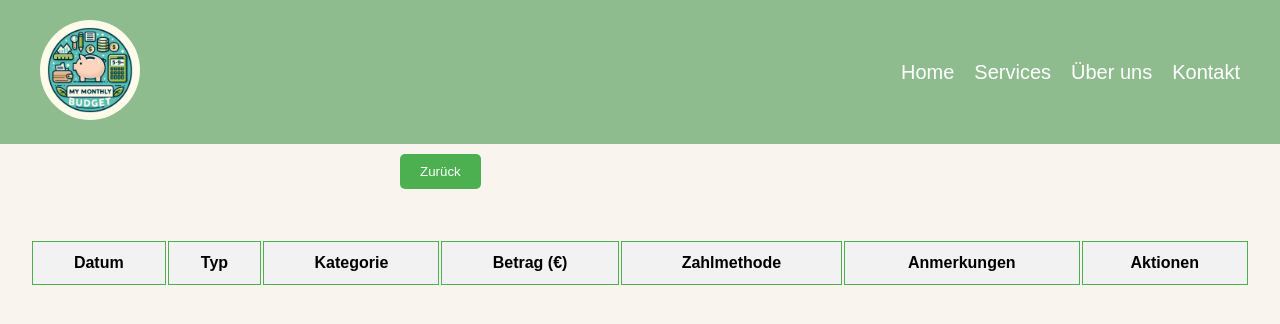
After one commit to julsboss/BudgetFinanz-Planer, a PHP site: page /public/subpages/CashflowOverview.html in a window 1280 px wide. The commit adds this page. Shown: the top 324 px of the page. Run offline with PHP 8.4, Linux system fonts and the light colour scheme; lists and menus that the app fills with data are empty.

Commit message:
cashflowOverview PUT

```diff
--- /dev/null
+++ b/mosbach-tasks-web-main/public/css/CashlowOverview.css
@@ -0,0 +1,53 @@
+
+/* Cashflow Tabelle */
+.cashflow-table {
+    width: 100%;
+    margin-top: 20px;
+}
+
+.cashflow-table table {
+    width: 100%;
+    border-collapse: collapse; /* Setze die Zellen auf ein klassisches Layout */
+    text-align: left;
+}
+
+.cashflow-table th, .cashflow-table td {
+    padding: 12px;
+    border: 1px solid #4CAF50; /* Klassischer Rand zwischen den Zellen */
+}
+
+/* Tabellenkopf */
+.cashflow-table th {
+    background-color: #f2f2f2;
+    font-weight: bold;
+}
+
+/* Zellen */
+.cashflow-table td {
+    background-color: #fff;
+}
+
+/* Aktions-Buttons */
+.cashflow-table .edit-button, .cashflow-table .delete-button {
+    padding: 5px 10px;
+    margin-right: 5px;
+    border: none;
+    cursor: pointer;
+}
+
+.cashflow-table .edit-button {
+    background-color: #4CAF50;
+    color: white;
+}
+
+.cashflow-table .delete-button {
+    background-color: #f44336;
+    color: white;
+}
+
+/* Zusammenfassungsbereich */
+.summary {
+    margin-top: 30px;
+    font-size: 18px;
+    text-align: left;
+}
--- a/mosbach-tasks-web-main/public/css/styleAddCashflow.css
+++ b/mosbach-tasks-web-main/public/css/styleAddCashflow.css
@@ -46,6 +46,17 @@ body {
     box-shadow: 0 0 10px rgba(0, 0, 0, 0.1);
     border-radius: 8px;
 }
+.container-CashlowOverview{
+
+    max-width: 1400px; /* Breiter Container */
+    margin: 0;
+    padding: 30px;
+    display: flex; /* Ändern Sie das Layout auf Flexbox */
+    flex-direction: column; /* Elemente in einer Spalte anordnen */
+    align-items: center; /* Zentriere die Elemente */
+    gap: 20px; /* Abstand zwischen den Abschnitten */
+
+}
 
 h1 {
     text-align: center;
@@ -73,13 +84,21 @@ h1 {
 }
 
 button {
-    width: 100%;
+    width: auto;
     padding: 10px;
     background-color: darkseagreen;
     color: white;
     border: none;
+    padding: 10px 20px;
     border-radius: 4px;
     cursor: pointer;
+}
+
+.button-container {
+    display: flex;
+    justify-content: space-between; /* Platzierung der Buttons auf gegenüberliegenden Seiten */
+    margin-top: 20px;
+    padding: 0 20px;
 }
 .custom-full-width {
     width: 40%; /* Setzt die Breite des Buttons auf 100% des übergeordneten Elements */
@@ -123,20 +142,34 @@ button:hover {
     color:#ccc ;
 
 }
-button.back-button {
-    background-color: #f8f8f8;
-    color: #4CAF50;
-    border: 1px solid #4CAF50;
-    padding: 10px;
+.back-button {
+    background-color: #4CAF50;
+    color: white;
+    border: none;
+    padding: 10px 20px;
     border-radius: 5px;
     cursor: pointer;
-    transition: background-color 0.3s, color 0.3s;
+    width: auto;
 }
 
-button.back-button:hover {
-    background-color: #4CAF50;
+.back-button:hover {
+    background-color: #45a049;
+}
+
+.next-button {
+    background-color: #4CAF50; /* Gleiche Farbe wie der "Zurück"-Button */
     color: white;
+    border: none;
+    padding: 10px 20px;
+    border-radius: 5px;
+    cursor: pointer;
+    width: auto;
 }
+
+.next-button:hover {
+    background-color: #45a049;
+}
+
 .month-nav ul {
     list-style-type: none;
     padding: 0;
@@ -169,6 +202,8 @@ h2 {
 .content {
     margin-top: 10px;
 }
+
+
 .report-section {
     border: 1px solid #ccc; /* Rahmen für jeden Bereich */
     border-radius: 5px; /* Abgerundete Ecken */
--- a/mosbach-tasks-web-main/public/js/AddCashflowV2.js
+++ b/mosbach-tasks-web-main/public/js/AddCashflowV2.js
@@ -95,6 +95,9 @@ function updateSummary(type, amount) {
     saveCashflowData(year, month, totalIncome, totalExpenses);
 }
 
+
+
+
 document.addEventListener('DOMContentLoaded', function() {
     // Gesamteinkommen aus localStorage abrufen
     const totalIncome = localStorage.getItem('totalIncome') || '0.00';
@@ -117,6 +120,9 @@ function deleteTransaction(index) {
 
 function goBack() {
     window.location.href = '../Startpage.html';
+}
+function goToNextPage() {
+    window.location.href = 'CashflowOverview.html'; // Ersetze 'nextpage.html' mit dem Zielpfad
 }
 
 $(document).ready(function() {
--- /dev/null
+++ b/mosbach-tasks-web-main/public/subpages/CashflowOverview.html
@@ -0,0 +1,89 @@
+<!DOCTYPE html>
+<html lang="de">
+<head>
+    <meta charset="UTF-8">
+    <meta name="viewport" content="width=device-width, initial-scale=1.0">
+    <link rel="stylesheet" href="../css/styleAddCashflow.css">
+    <link rel="stylesheet" href="../css/CashlowOverview.css">
+    <title>Übersicht - Finanzen & Budget</title>
+</head>
+<body>
+    <header>
+        <nav class="navbar">
+            <div class="logo">
+                <img src="../../ressources/logo.jpg" alt="Logo" />
+            </div>
+            <ul class="nav-links">
+                <li><a href="#home">Home</a></li>
+                <li><a href="#services">Services</a></li>
+                <li><a href="#about">Über uns</a></li>
+                <li><a href="#contact">Kontakt</a></li>
+            </ul>
+        </nav>
+    </header>
+
+    <button type="button" class="back-button" onclick="goBack()">Zurück</button>
+
+
+    <div class="container-CashlowOverview">
+
+    <table class="cashflow-table">
+        <thead >
+            <tr>
+                <th >Datum</th>
+                <th>Typ</th>
+                <th>Kategorie</th>
+                <th>Betrag (€)</th>
+                <th>Zahlmethode</th>
+                <th>Anmerkungen</th>
+                <th>Aktionen</th>
+            </tr>
+        </thead>
+        <tbody id="cashflow-list">
+            <!-- Transaktionen werden hier dynamisch eingefügt -->
+        </tbody>
+    </table>
+</div>
+
+    <!-- Modal für das Bearbeiten von Transaktionen -->
+    <div id="editModal" style="display: none;">
+        <div class="modal-content">
+            <h2>Transaktion bearbeiten</h2>
+            <form id="edit-transaction-form">
+                <input type="hidden" id="edit-index" />
+                <div class="input-group">
+                    <label for="edit-date">Datum:</label>
+                    <input type="date" id="edit-date" required>
+                </div>
+                <div class="input-group">
+                    <label for="edit-type">Typ:</label>
+                    <select id="edit-type" required>
+                        <option value="Einkommen">Einkommen</option>
+                        <option value="Fixe Kosten">Fixe Kosten</option>
+                        <option value="Variable Kosten">Variable Kosten</option>
+                    </select>
+                </div>
+                <div class="input-group">
+                    <label for="edit-category">Kategorie:</label>
+                    <input type="text" id="edit-category" required>
+                </div>
+                <div class="input-group">
+                    <label for="edit-amount">Betrag (€):</label>
+                    <input type="number" id="edit-amount" required step="0.01">
+                </div>
+                <div class="input-group">
+                    <label for="edit-paymentMethod">Zahlmethode:</label>
+                    <input type="text" id="edit-paymentMethod" required>
+                </div>
+                <div class="input-group">
+                    <label for="edit-comments">Anmerkungen:</label>
+                    <input type="text" id="edit-comments">
+                </div>
+                <button type="submit">Speichern</button>
+                <button type="button" onclick="closeModal()">Abbrechen</button>
+            </form>
+        </div>
+    </div>
+
+    <script src="../js/jquery-3.6.0.min.js"></script>
+    <script src="../js/cashflowOverview.js"></script>
```
Also changed, not shown: mosbach-tasks-web-main/public/js/CashflowOverview.js (added, +132 -0 lines), mosbach-tasks-web-main/public/subpages/AddCashflow.html (+4 -3 lines).
